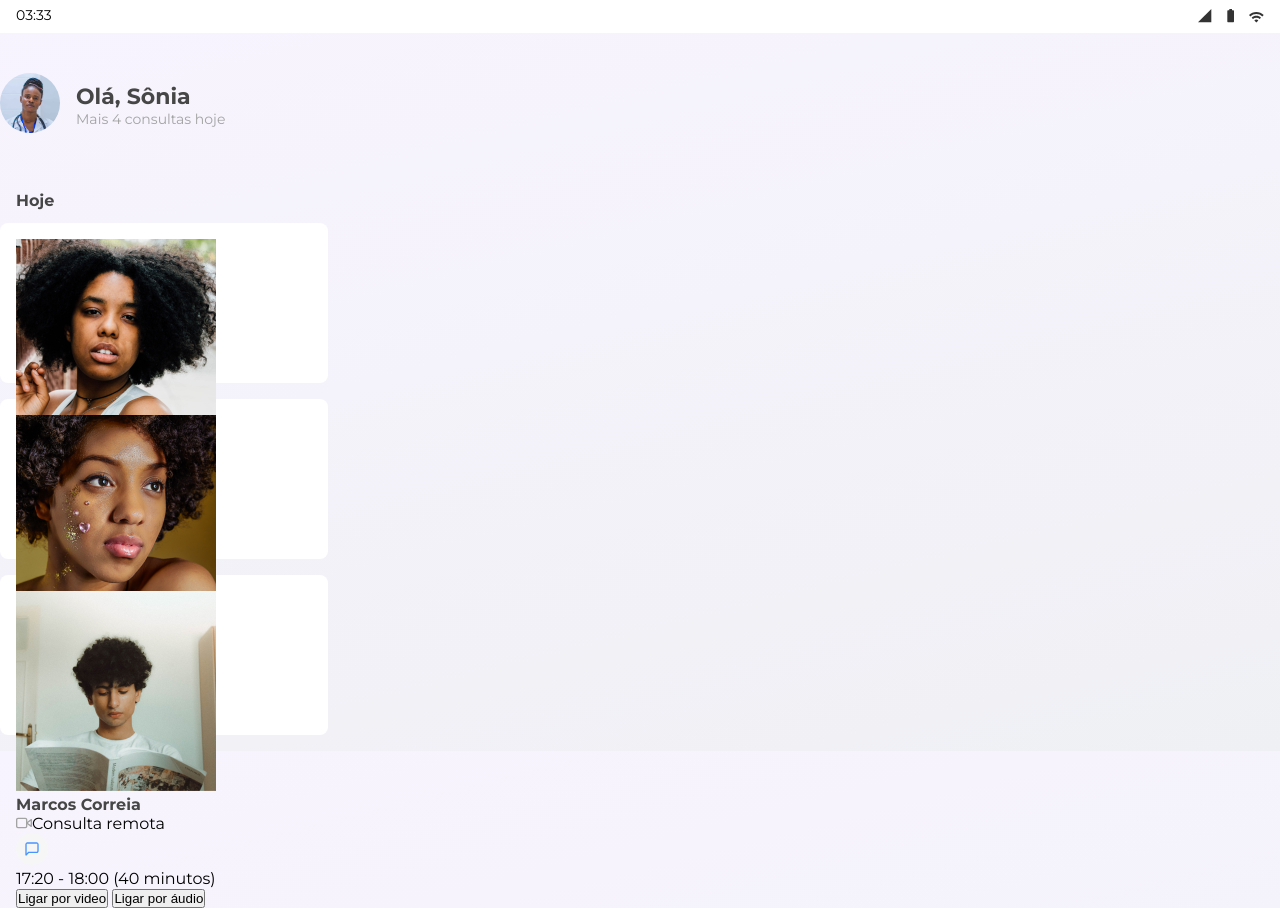
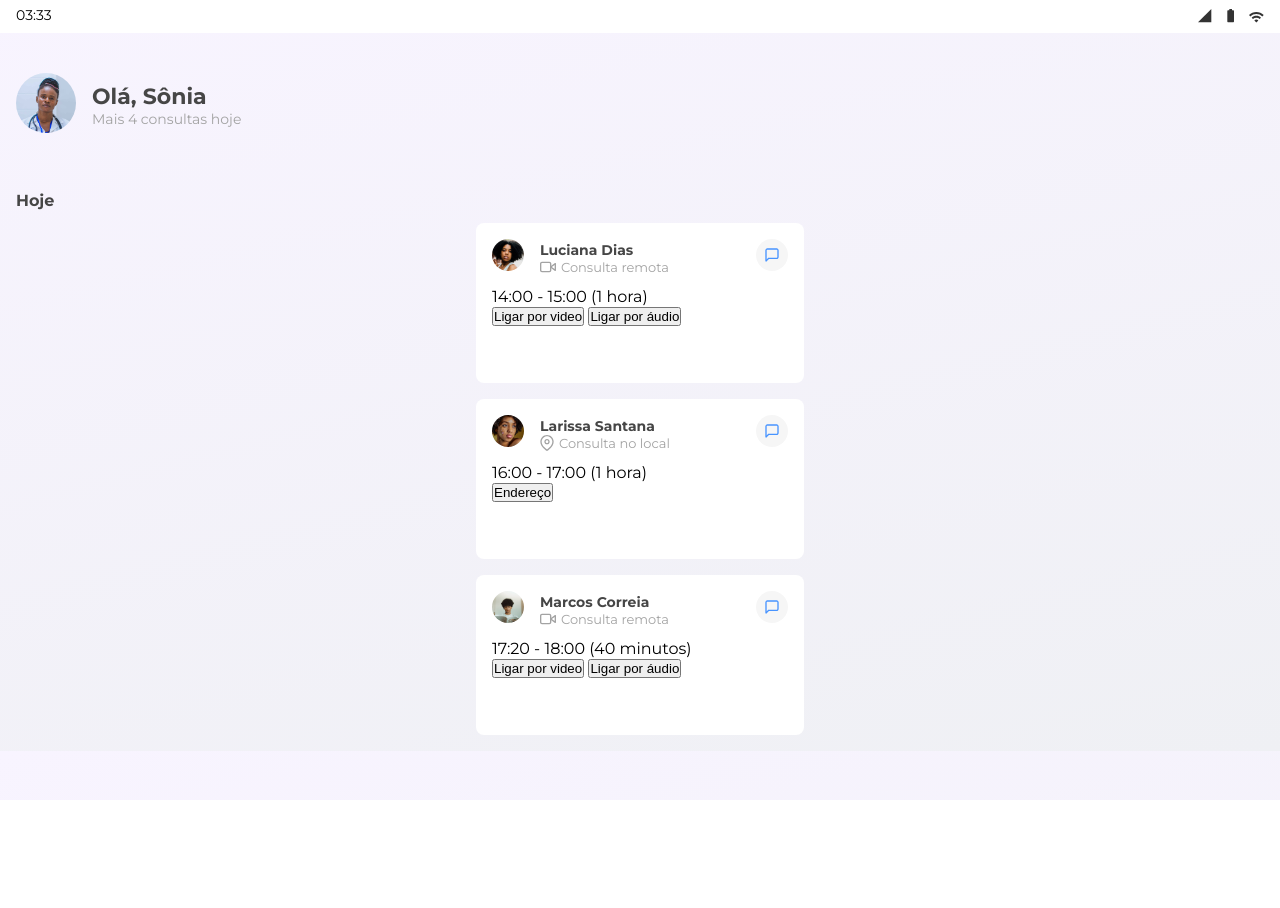
Before and after one commit to BrunaAllves/Mobile-App-Consultorio-Responsivo, a plain HTML site: page index.html in a window 1280 px wide. After the commit the page ends 800 px from the top, so only its background shows below. Drawn offline with Linux system fonts and the light colour scheme.

Commit message:
estilização dos perfis

```diff
--- a/index.html
+++ b/index.html
@@ -38,8 +38,8 @@
                 <div class="container_perfil">
                     <div class="consulta_card_container">
                         <div class="consulta_card_container_perfil">
-                            <div class="consulta_card_img">
-                                <img src="img/perfil/perfil-2.jpg" alt="Luciana">
+                            <div>
+                                <img class="consulta_card_img" src="img/perfil/perfil-2.jpg" alt="Luciana">
                             </div>
                             <div class="consulta_card_usuario">
                                 <strong>Luciana Dias</strong>
@@ -61,12 +61,15 @@
                 <div class="container_perfil">
                     <div class="consulta_card_container">
                         <div class="consulta_card_container_perfil">
-                            <div class="consulta_card_img">
-                                <img src="img/perfil/perfil-3.jpg" alt="Larissa">
+                            <div>
+                                <img class="consulta_card_img" src="img/perfil/perfil-3.jpg" alt="Larissa">
                             </div>
                             <div class="consulta_card_usuario">
                                 <strong>Larissa Santana</strong>
-                                <p class="consulta_card_inform_pg"><img src="img/icons/localizacao.svg" alt="camera">Consulta no local</p>
+                                <div class="consulta_card_inform_pg">
+                                    <img src="img/icons/localizacao.svg" alt="camera">
+                                    <p>Consulta no local</p>
+                                </div>
                             </div>
                         </div>
                         <div class="card_icons">
@@ -83,8 +86,8 @@
                 <div class="container_perfil">
                     <div class="consulta_card_container">
                         <div class="consulta_card_container_perfil">
-                            <div class="consulta_card_img">
-                                <img src="img/perfil/perfil-4.jpg" alt="Marcos">
+                            <div>
+                                <img  class="consulta_card_img" src="img/perfil/perfil-4.jpg" alt="Marcos">
                             </div>
                             <div class="consulta_card_usuario">
                                 <strong>Marcos Correia</strong>
--- a/src/consultas.css
+++ b/src/consultas.css
@@ -5,19 +5,57 @@
     padding: 0 16px;
 }
 
-.container {
+.container_consultas {
     display: flex;
     flex-direction: column;
     align-items: center;
+    list-style: none;
 }
 
 .container_perfil {
-    background-color: var(--fundo-card);
+    background: var(--fundo-card);
+
     display: flex;
     flex-direction: column;
+
     width: 328px;
     height: 160px;
     padding: 16px 16px 0;
     border-radius: 8px;
     margin-bottom: 16px;
 }
+
+.consulta_card_container {
+    display: flex;
+    justify-content: space-between;
+}
+
+.consulta_card_container_perfil {
+    display: flex;
+    flex-direction: row;
+    align-items: center;
+    margin-bottom: 12px;
+}
+
+.consulta_card_img{
+    width: 32px;
+    height: 32px;
+    border-radius: 50%;
+    margin-right: 16px;
+    object-fit: cover;
+}
+
+.consulta_card_usuario>strong {
+    font-size: 14px;
+    font-weight: 700;
+    text-align: left;
+}
+
+.consulta_card_inform_pg {
+    font-size: 13px;
+    color: var(--texto-claro);
+    display: flex;
+    grid-gap: 5px;
+    flex-direction: row;
+    align-items: center;
+}
--- a/src/home.css
+++ b/src/home.css
@@ -2,6 +2,7 @@
     height: 144px;
     display: flex;
     align-items: center;
+    padding: 65px 16px;
 }
 
 .principal_perfil {
@@ -26,3 +27,14 @@
     text-align: left;
     color: var(--texto-claro);
 }
+
+.divisao {
+    width: 360px;
+    height: 42px;
+    top: 144px;
+    font-family: Montserrat;
+    font-size: 16px;
+    font-weight: 700;
+    text-align: left;
+    color: var(--texto);
+}
```
